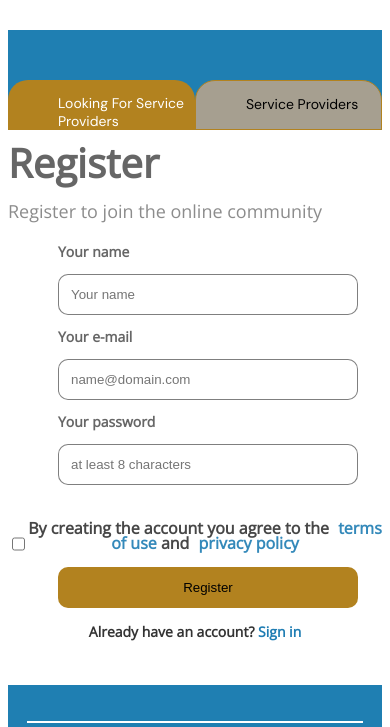
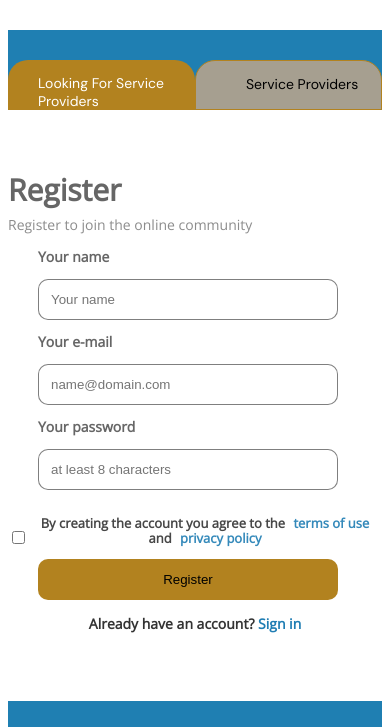
Before and after one commit to Maiqel1/agora4, a plain HTML site: page index.html in a window 390 px wide. Shown: the part 117-844 px from the top of the page. Drawn offline with nearby package versions, Linux system fonts and the light colour scheme.

Commit message:
Add files via upload

```diff
--- a/style.css
+++ b/style.css
@@ -373,6 +373,7 @@ input::placeholder{
     .link3{
         padding-top: 16px;
     }
+
     /*2ND SECTION*/
     .nav button{
         width: 100px;
@@ -381,7 +382,8 @@ input::placeholder{
 
 
     .nav2{
-        height: 100px;
+        margin-top: 20px;
+        height: 80px;
         width: 100%;
         margin-top: 10px;
         background-color:  #1F7FB2;
@@ -389,7 +391,7 @@ input::placeholder{
 
     .boxes{
         display: flex;
-        padding-top: 50px;
+        padding-top: 30px;
         margin-left: 0px;
     }
 
@@ -408,7 +410,7 @@ input::placeholder{
     line-height: 18px;
     margin-left: 50px;
     text-transform: capitalize;
-
+    margin-left: 30px;
     color: #FFFFFF;
 
     }
@@ -429,12 +431,7 @@ input::placeholder{
     }
 
     .leftSide{
-    width:50px;
-    height: 40px;
-    box-shadow: 0px 4px 12px rgba(0, 0, 0, 0.25);
-    background-image: url(Ellipse\ 9.png);
-    background-color: blue;
-    display: none;
+      display: none;
     }
 
     .leftSide h1{
@@ -450,6 +447,10 @@ input::placeholder{
     margin-top: 25px;
     }
 
+    .body{
+        margin-top: 55px;
+        margin-bottom: 24px;
+    }
 
     .section1{
         margin-left: 0px;
@@ -461,7 +462,7 @@ input::placeholder{
         font-family: Open Sans;
     font-style: normal;
     font-weight: 600;
-    font-size: 40px;
+    font-size: 30px;
     line-height: 0px;
     color: rgba(0, 0, 0, 0.6);
     }
@@ -470,13 +471,13 @@ input::placeholder{
         font-family: Open Sans;
     font-style: normal;
     font-weight: normal;
-    font-size: 18px;
-    line-height: 30px;
+    font-size: 14px;
+    line-height: 20px;
     color: rgba(64, 63, 63, 0.6);
     }
 
     .form{
-        margin-left: 50px;
+        margin-left: 30px;
     }
     .formTitle{
         font-family: Open Sans;
@@ -498,7 +499,11 @@ input::placeholder{
     .reg button{
         height: 41px;
         width: 300px;
-        margin-left: 50px;
+        margin-left: 30px;
+    }
+
+    .check{
+        margin-top: -10px;
     }
 
     .check p{
@@ -507,7 +512,7 @@ input::placeholder{
         font-family: Open Sans;
         font-style: normal;
         font-weight: 600;
-        font-size: 16px;
+        font-size: 13px;
         line-height: 15px;
         /* identical to box height */
 
@@ -525,7 +530,7 @@ input::placeholder{
         font-family: Open Sans;
     font-style: normal;
     font-weight: 600;
-    font-size: 16px;
+    font-size: 13px;
     line-height: 10px;
     }
 
@@ -556,4 +561,5 @@ input::placeholder{
 
 
 
+
 }
```
